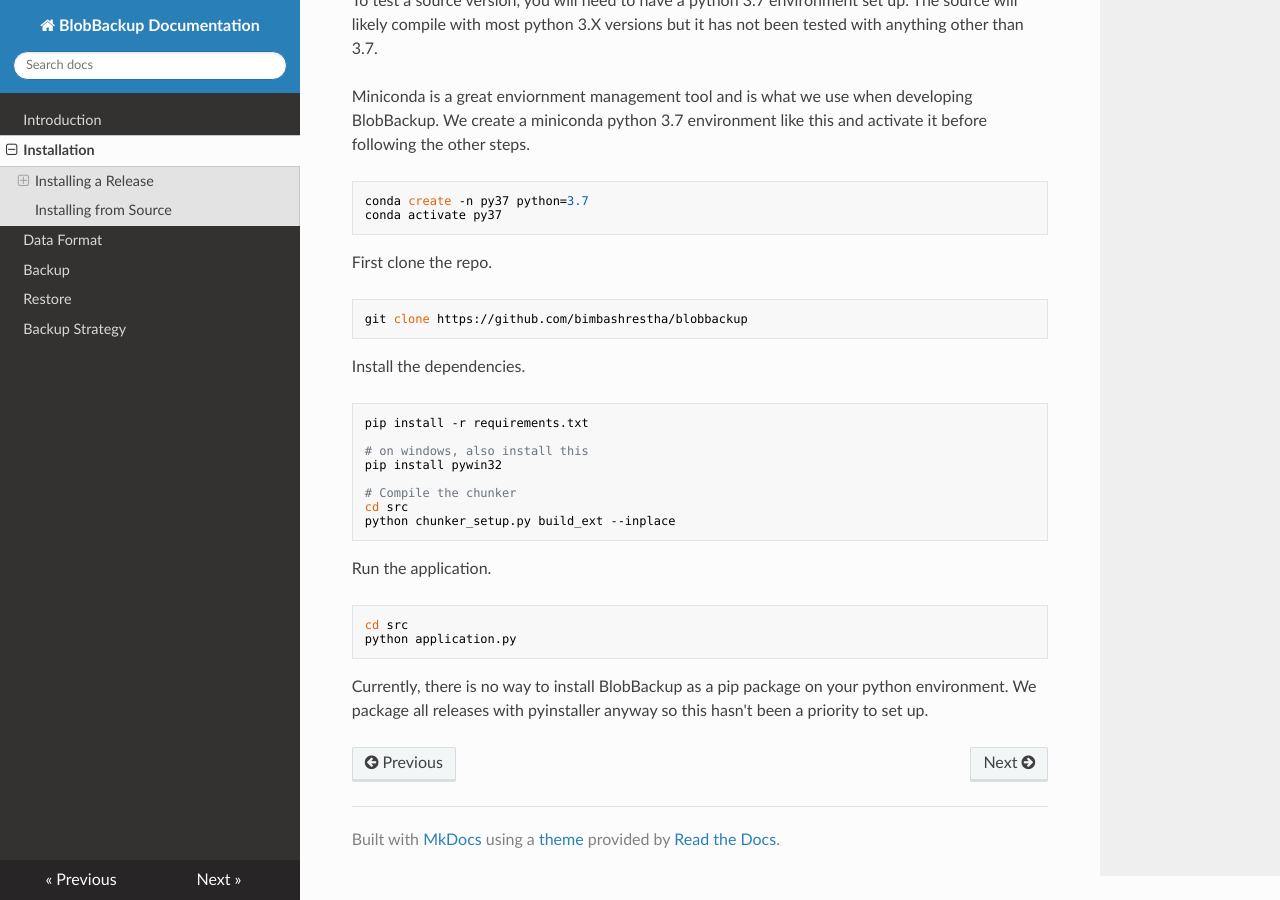
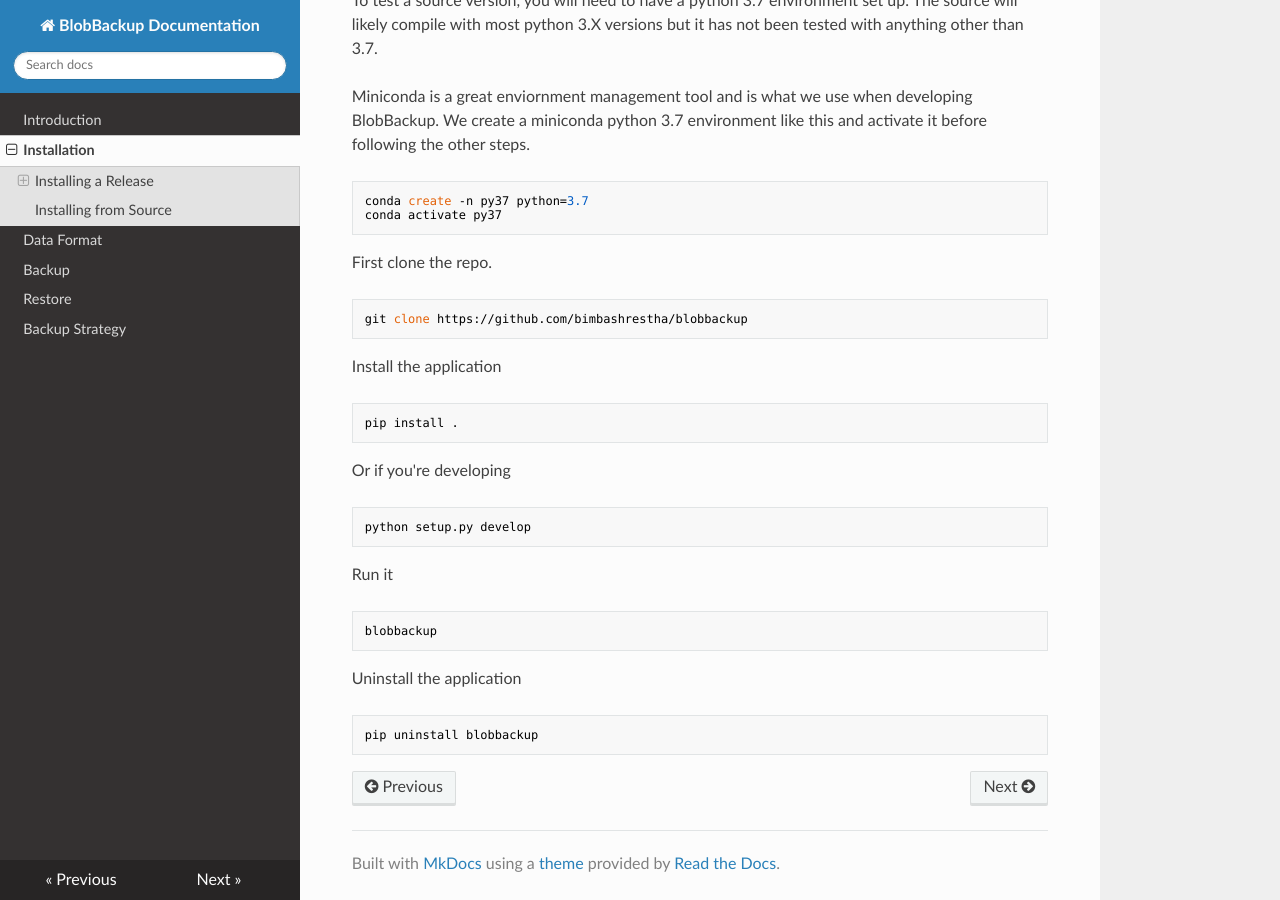
Before and after one commit to Blobbackup/Blobbackup, an MkDocs documentation site: the page built from docs/docs/install.md, in a window 1280 px wide and 900 px high, scrolled down 1653 px. Built offline with MkDocs 1.6.1, drawn with Linux system fonts in a browser that asks for light colours; nearby versions of some CDN libraries.

Commit message:
Update install docs for pypi

````diff
--- a/docs/docs/install.md
+++ b/docs/docs/install.md
@@ -68,26 +68,26 @@
 git clone https://github.com/bimbashrestha/blobbackup
 ```
 
-Install the dependencies.
+Install the application
 
 ```
-pip install -r requirements.txt
-
-# on windows, also install this
-pip install pywin32
-
-# Compile the chunker
-cd src
-python chunker_setup.py build_ext --inplace
+pip install .
 ```
 
-Run the application.
+Or if you're developing
 
 ```
-cd src
-python application.py
+python setup.py develop
 ```
 
-Currently, there is no way to install BlobBackup as a pip package
-on your python environment. We package all releases with pyinstaller
-anyway so this hasn't been a priority to set up.
+Run it
+
+```
+blobbackup
+```
+
+Uninstall the application
+
+```
+pip uninstall blobbackup
+```
````
